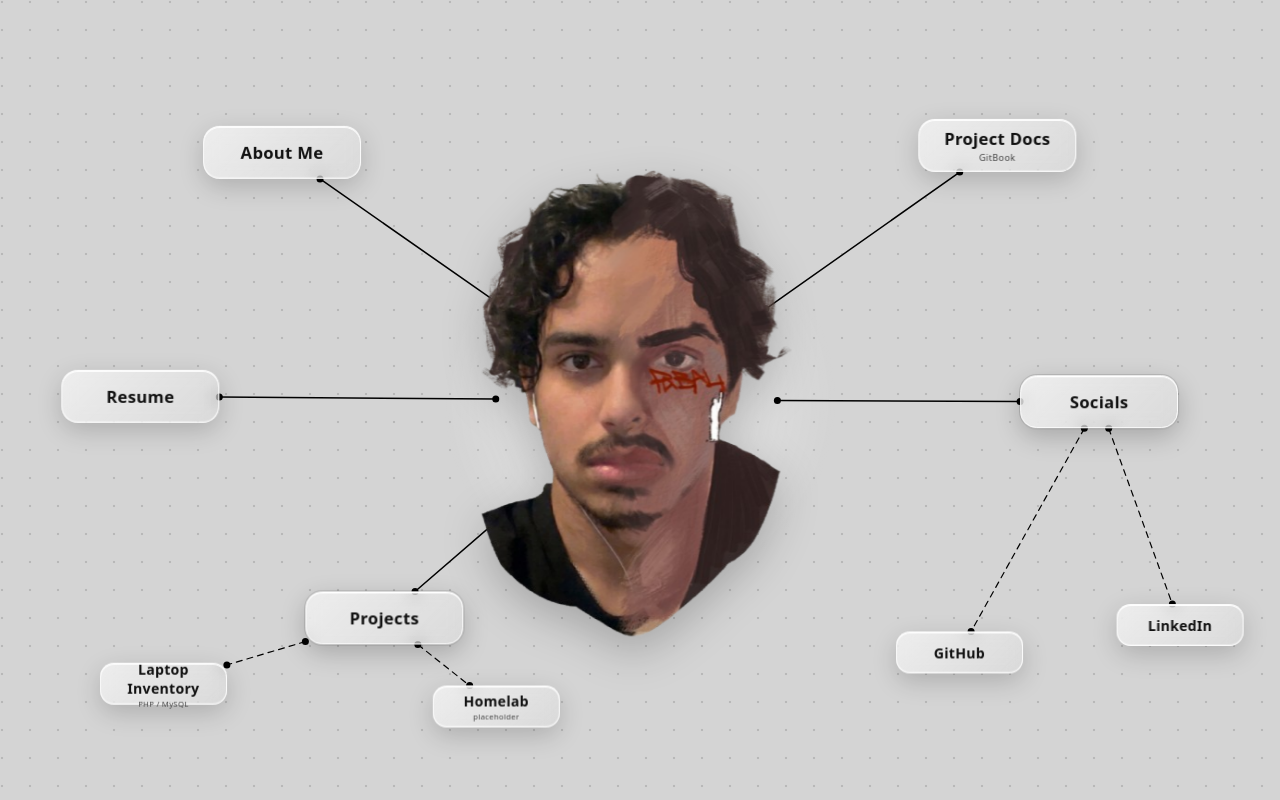
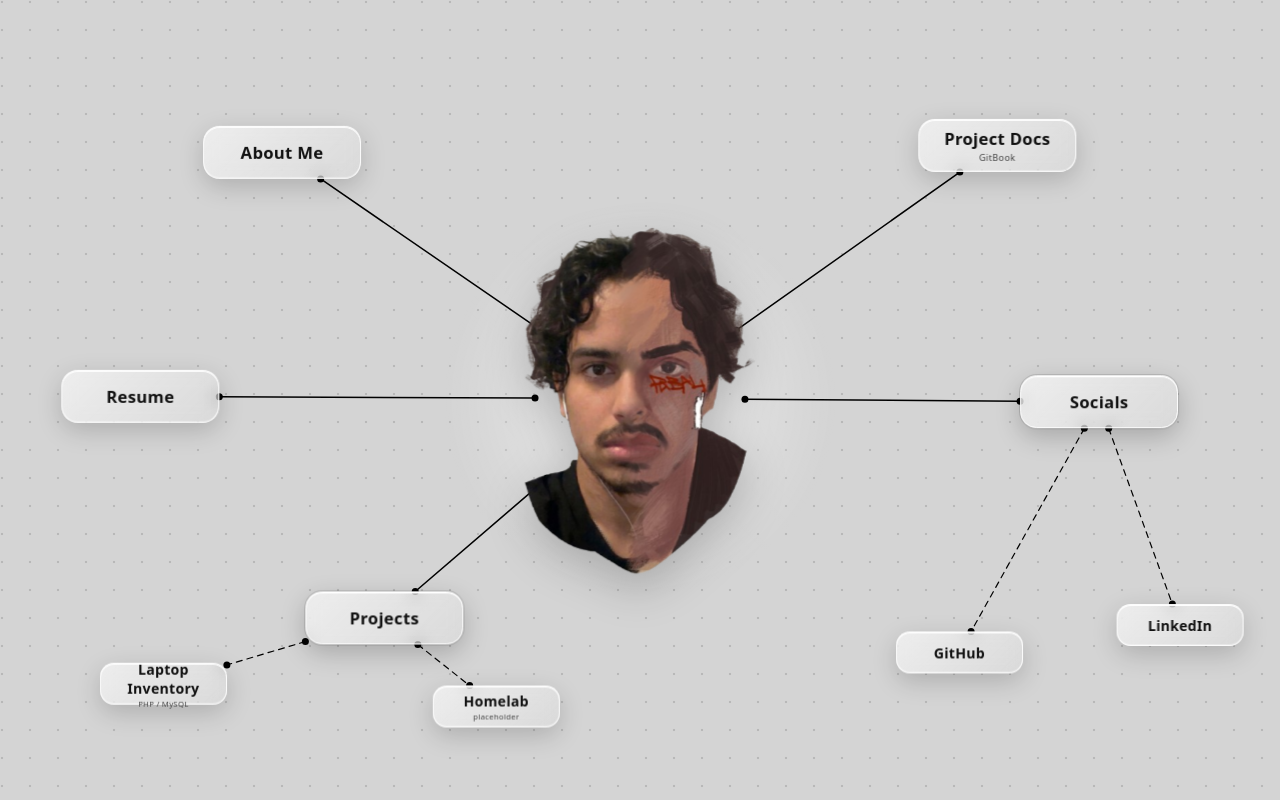
Before and after one commit to pabal95/pabal-portfolio, a plain HTML site: page index.html in a window 1280 px wide. Drawn offline with Linux system fonts and the light colour scheme.

Commit message:
added static face and overhaul of entire code (fixed face moving)

```diff
--- a/index.html
+++ b/index.html
@@ -65,7 +65,7 @@
             position: absolute;
             left: 0;
             top: 0;
-            height: 70%;
+            height: 52%;
             z-index: 2;
             pointer-events: none;
             user-select: none;
@@ -207,10 +207,10 @@
     <script>
     (function () {
         // ---- knobs ----
-        var FACE_RX = 11;      // face "cloud" width  (stage units) where lines stop
-        var FACE_RY = 18;      // face "cloud" height (stage units)
-        var FACE_DEPTH = 0.8;  // face drift
-        var FACE_TILT = 5;     // degrees of 3D tilt
+        var FACE_RX = 8.2;     // face "cloud" width  (stage units) where lines stop
+        var FACE_RY = 13.5;    // face "cloud" height (stage units)
+        var FACE_DEPTH = 0;    // face drift (0 = face stays still)
+        var FACE_TILT = 0;     // degrees of 3D tilt (0 = none)
         var EASE = 0.08;       // smaller = floatier
         var FLOAT = 0.3;       // idle bob size (stage units)
 
@@ -290,8 +290,9 @@
         document.addEventListener('pointerleave', function () { tx = 0; ty = 0; });
 
         function place(it, t) {
-            var bobX = reduce ? 0 : Math.sin(t / 1700 + it.phase) * FLOAT * unit;
-            var bobY = reduce ? 0 : Math.cos(t / 1300 + it.phase) * FLOAT * unit;
+            var still = reduce || it.isFace;
+            var bobX = still ? 0 : Math.sin(t / 1700 + it.phase) * FLOAT * unit;
+            var bobY = still ? 0 : Math.cos(t / 1300 + it.phase) * FLOAT * unit;
             // nodes slide opposite to cursor, face drifts a little with it
             var sign = it.isFace ? 1 : -1;
             var dx = sign * mx * it.depth * unit + bobX;
```
